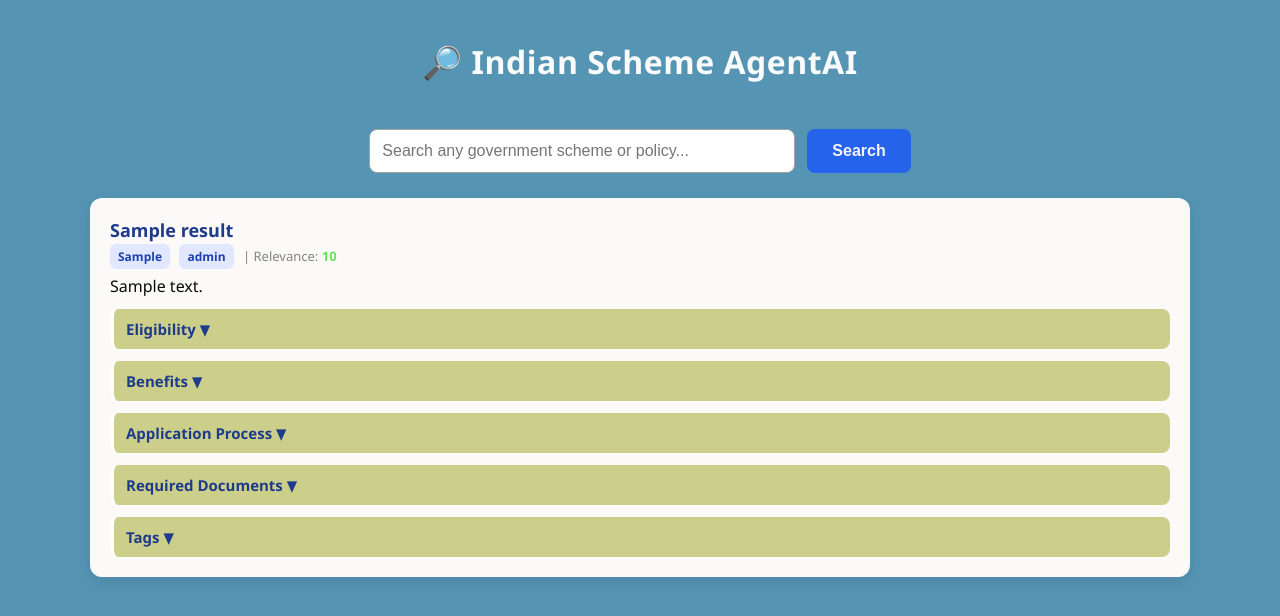
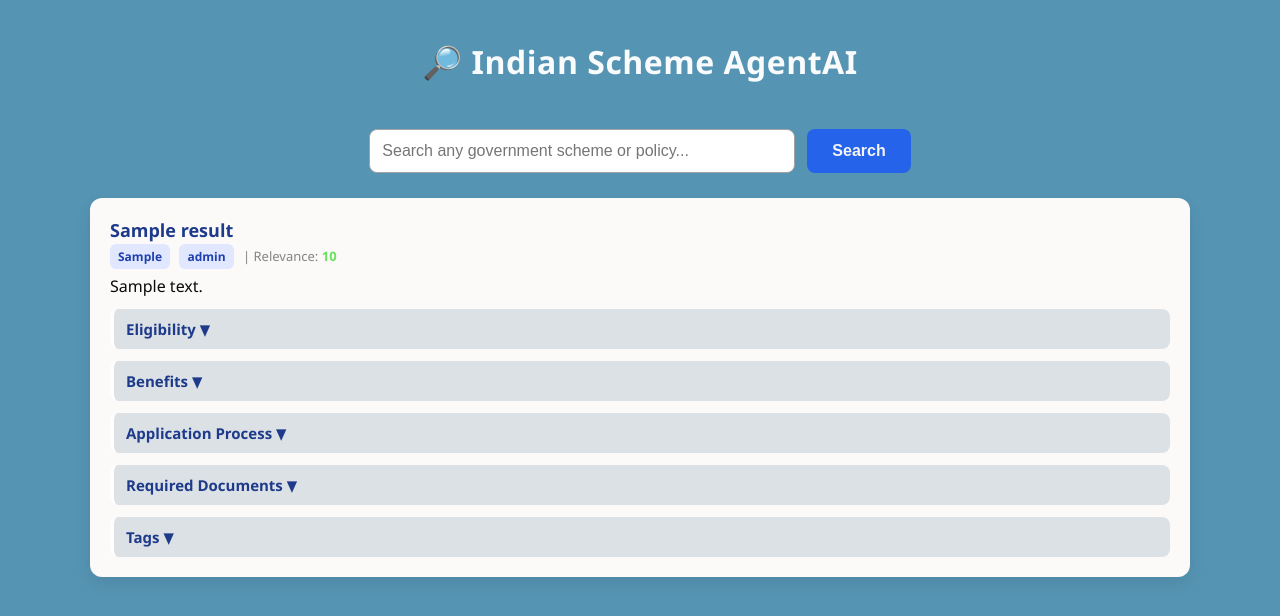
Before and after one commit to PradeeshVasu/FastAPI_Indian_Gov_Scheme, a FastAPI app: template templates/index.html in a window 1280 px wide. Shown: the top 616 px of the page. Run offline with FastAPI, Linux system fonts and the light colour scheme; the template is opened without the code that fills it: most values are stand-ins (such as "Sample title", 1, 10 or a date in 2020); parts of the project's set-up code (start-up, migrations or seed data) failed here and were passed over.

Commit message:
Update index.html

```diff
--- a/templates/index.html
+++ b/templates/index.html
@@ -115,7 +115,7 @@
 
     .section {
         margin-top: 12px;
-        background: #cccf8a;
+        background: #dbe1e5;
         padding: 10px 12px;
         border-radius: 8px;
         border-left: 4px solid #fefeff;
```
